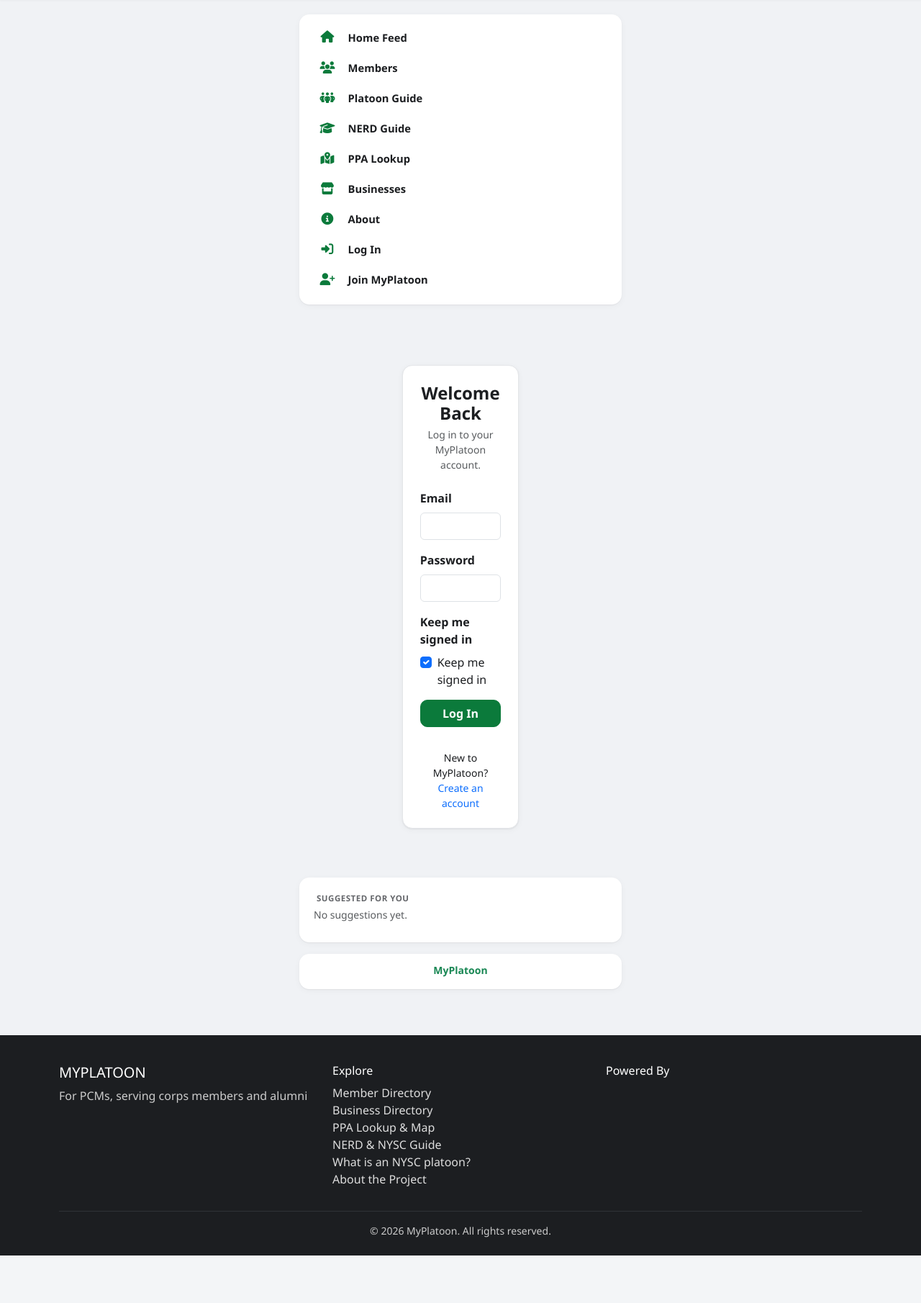
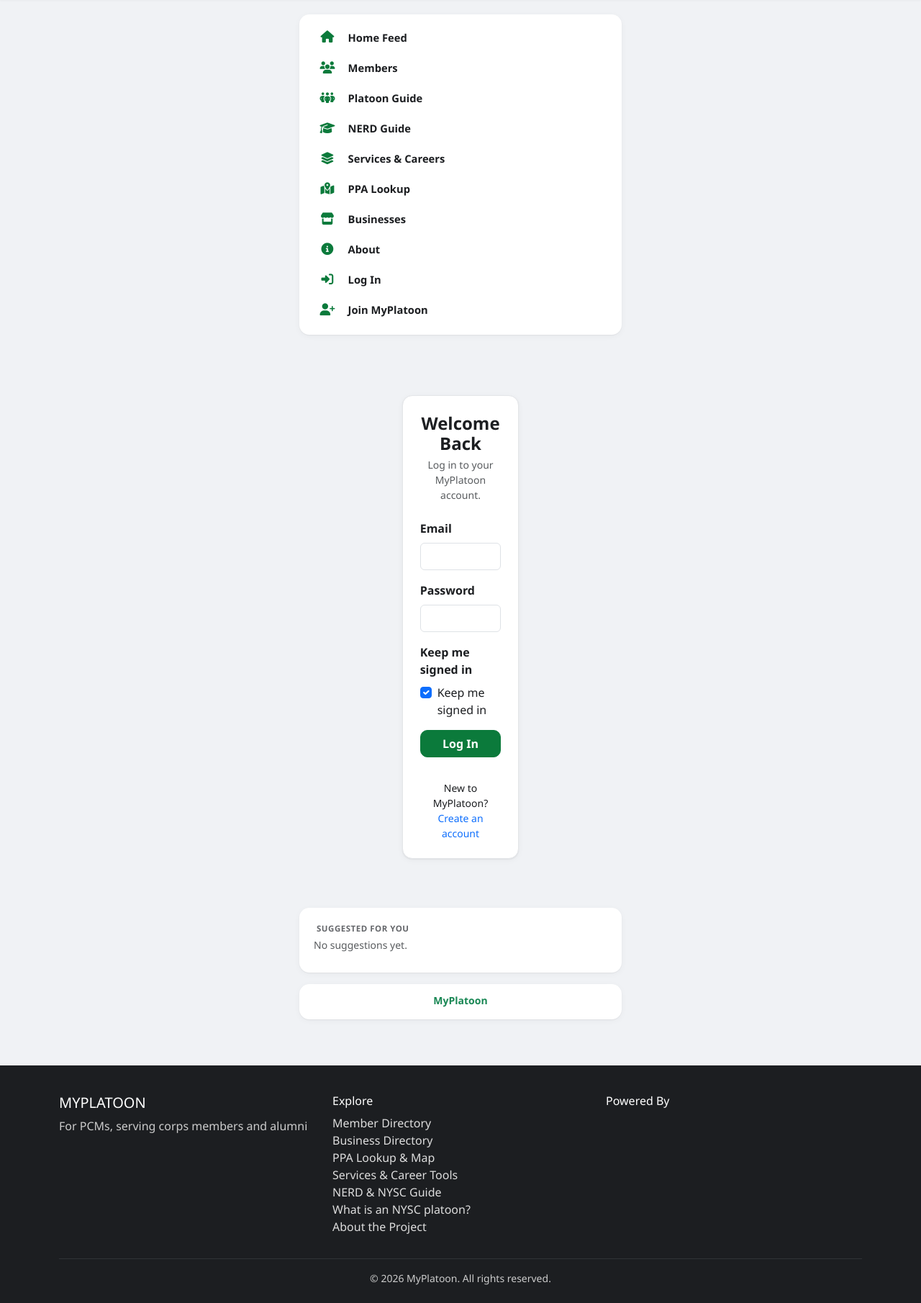
Before and after one commit to Simmyt3r/MyPlatoon, a Flask app: a page that uses app/templates/base.html in a window 1280 px wide. Shown: the part 56-1866 px from the top of the page at 72% size. Before the commit the page ends 1800 px from the top, so only its background shows below. Run offline with Flask 3, Linux system fonts and the light colour scheme; some libraries are stand-ins or nearby versions.

Commit message:
feat(nav): surface CareerMirror services across desktop, mobile, account and footer

```diff
--- a/app/templates/base.html
+++ b/app/templates/base.html
@@ -95,6 +95,7 @@
           <li><a class="dropdown-item" href="{{ url_for('profile.privacy') }}"><i class="fa-solid fa-lock me-2 text-success"></i>Privacy Settings</a></li>
           <li><a class="dropdown-item" href="{{ url_for('business.my_businesses') }}"><i class="fa-solid fa-briefcase me-2 text-success"></i>My Business</a></li>
           <li><a class="dropdown-item" href="{{ url_for('ppa.mine') }}"><i class="fa-solid fa-location-dot me-2 text-success"></i>My PPA Reports</a></li>
+          <li><a class="dropdown-item" href="{{ url_for('main.services') }}"><i class="fa-solid fa-file-lines me-2 text-success"></i>Services &amp; Careers</a></li>
           {% if current_user.is_admin %}
           <li><a class="dropdown-item" href="{{ url_for('admin.dashboard') }}"><i class="fa-solid fa-shield-halved me-2 text-success"></i>Admin</a></li>
           {% endif %}
@@ -151,6 +152,9 @@
       </a>
       <a href="{{ url_for('main.nerd') }}" class="p5-nav-item {{ 'active' if request.endpoint == 'main.nerd' }}" aria-label="NERD and NYSC mobilisation guide">
         <i class="fa-solid fa-graduation-cap"></i>NERD Guide
+      </a>
+      <a href="{{ url_for('main.services') }}" class="p5-nav-item {{ 'active' if request.endpoint == 'main.services' }}">
+        <i class="fa-solid fa-layer-group"></i>Services &amp; Careers
       </a>
       <a href="{{ url_for('ppa.index') }}" class="p5-nav-item {{ 'active' if request.blueprint == 'ppa' }}">
         <i class="fa-solid fa-map-location-dot"></i>PPA Lookup
@@ -226,11 +230,7 @@
   <div class="row row-cols-5 g-0 text-center">
     <div class="col"><a href="{{ url_for('main.index') }}" class="p5-bottom-nav-item {{ 'active' if request.endpoint == 'main.index' }}"><i class="fa-solid fa-house"></i>Home</a></div>
     <div class="col"><a href="{{ url_for('directory.members') }}" class="p5-bottom-nav-item {{ 'active' if request.endpoint == 'directory.members' }}"><i class="fa-solid fa-users"></i>Members</a></div>
-    {% if ENABLE_DATING and current_user.is_authenticated %}
-    <div class="col"><a href="{{ url_for('dating.home') }}" class="p5-bottom-nav-item {{ 'active' if request.endpoint and request.endpoint.startswith('dating.') }}"><i class="fa-solid fa-heart"></i>Dating</a></div>
-    {% else %}
-    <div class="col"><a href="{{ url_for('directory.businesses') }}" class="p5-bottom-nav-item {{ 'active' if request.endpoint == 'directory.businesses' }}"><i class="fa-solid fa-store"></i>Business</a></div>
-    {% endif %}
+    <div class="col"><a href="{{ url_for('main.services') }}" class="p5-bottom-nav-item {{ 'active' if request.endpoint == 'main.services' }}"><i class="fa-solid fa-layer-group"></i>Services</a></div>
     {% if current_user.is_authenticated %}
     <div class="col"><a href="{{ url_for('main.notifications') }}" class="p5-bottom-nav-item {{ 'active' if request.endpoint == 'main.notifications' }}"><i class="fa-regular fa-bell"></i>Alerts</a></div>
     <div class="col"><a href="{{ url_for('profile.dashboard') }}" class="p5-bottom-nav-item {{ 'active' if request.endpoint == 'profile.dashboard' }}"><i class="fa-solid fa-circle-user"></i>You</a></div>
@@ -255,6 +255,7 @@
           <li><a href="{{ url_for('directory.members') }}">Member Directory</a></li>
           <li><a href="{{ url_for('directory.businesses') }}">Business Directory</a></li>
           <li><a href="{{ url_for('ppa.index') }}">PPA Lookup &amp; Map</a></li>
+          <li><a href="{{ url_for('main.services') }}">Services &amp; Career Tools</a></li>
           <li><a href="{{ url_for('main.nerd') }}">NERD &amp; NYSC Guide</a></li>
           <li><a href="{{ url_for('main.platoon_guide') }}">What is an NYSC platoon?</a></li>
           <li><a href="{{ url_for('main.about') }}">About the Project</a></li>
```
